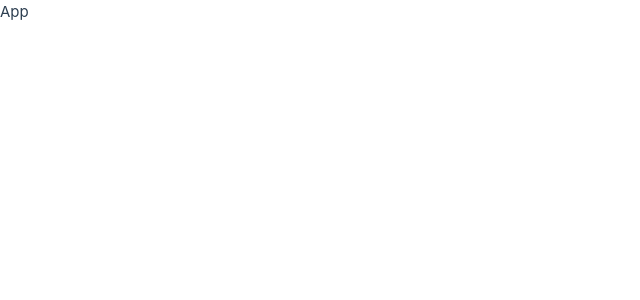
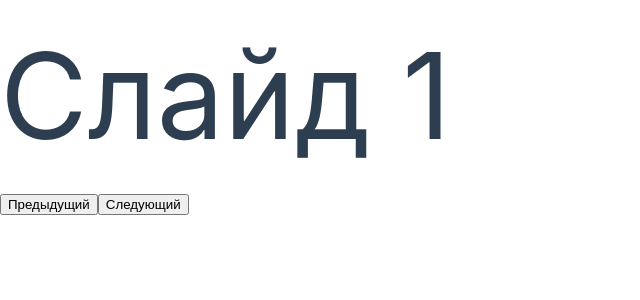
Before and after one commit to senuch1/vue-test, a Vue app: page / in a window 1280 px wide. Before the commit this address had no page. Shown: the top 300 px of the page, without its empty margins (0-640 px from the left). Built offline with nearby package versions, Linux system fonts and the light colour scheme.

Commit message:
homework5

```diff
--- a/src/App.vue
+++ b/src/App.vue
@@ -1,14 +1,16 @@
-<script>
-export default {
-  data: () => {
-    return {}
-  }
-}
-</script>
-
 <template>
-  <div>App</div>
+  <div id="app">
+    <ad-slider />
+  </div>
 </template>
 
-<style scoped>
-</style>
+<script>
+import AdSlider from "./components/AdSlider.vue";
+
+export default {
+  name: "App",
+  components: {
+    AdSlider,
+  },
+};
+</script>
--- /dev/null
+++ b/src/components/AdSlider.vue
@@ -0,0 +1,37 @@
+<template>
+    <div class="ad-slider">
+        <component :is="currentSlideComponent" />
+        <button @click="prevSlide">Предыдущий</button>
+        <button @click="nextSlide">Следующий</button>
+    </div>
+</template>
+
+<script>
+import Slide1 from "./Slide1.vue";
+import Slide2 from "./Slide2.vue";
+import Slide3 from "./Slide3.vue";
+
+export default {
+    name: "AdSlider",
+    data() {
+        return {
+            slides: [Slide1, Slide2, Slide3],
+            currentSlide: 0,
+        };
+    },
+    computed: {
+        currentSlideComponent() {
+            return this.slides[this.currentSlide];
+        },
+    },
+    methods: {
+        prevSlide() {
+            this.currentSlide = (this.currentSlide - 1 + this.slides.length) % this.slides.length;
+        },
+        nextSlide() {
+            this.currentSlide = (this.currentSlide + 1) % this.slides.length;
+        },
+    },
+};
+</script>
+<style scoped></style>
--- /dev/null
+++ b/src/components/Slide1.vue
@@ -0,0 +1,17 @@
+<template>
+    <div class="slide">
+        <h2>Слайд 1</h2>
+    </div>
+</template>
+
+<script>
+export default {
+    name: "Slide1",
+};
+</script>
+
+<style scoped>
+h2{
+    font-size: 120px;
+}
+</style>
--- /dev/null
+++ b/src/components/Slide2.vue
@@ -0,0 +1,17 @@
+<template>
+    <div class="slide">
+        <h2>Слайд 2</h2>
+    </div>
+</template>
+
+<script>
+export default {
+    name: "Slide2",
+};
+</script>
+
+<style scoped>
+h2{
+    font-size: 120px;
+}
+</style>
--- /dev/null
+++ b/src/components/Slide3.vue
@@ -0,0 +1,17 @@
+<template>
+    <div class="slide">
+        <h2>Слайд 3</h2>
+    </div>
+</template>
+
+<script>
+export default {
+    name: "Slide3",
+};
+</script>
+
+<style scoped>
+h2{
+    font-size: 120px;
+}
+</style>
```
